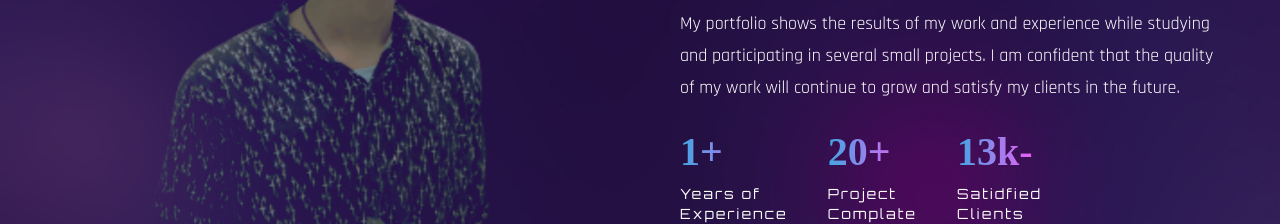
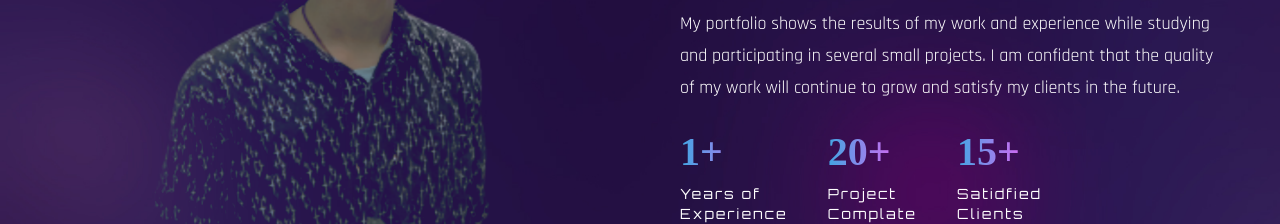
Before and after one commit to h-yusuf/PRWB-RTW, a React (Create React App) app: page / in a window 1280 px wide. Shown: the part 1240-1464 px from the top of the page. Built offline with nearby package versions, Linux system fonts and the light colour scheme; the HTML template or start-up script is replaced by a standard one; a web font is replaced by a local one.

Commit message:
Update About.jsx

```diff
--- a/src/components/home/About.jsx
+++ b/src/components/home/About.jsx
@@ -68,7 +68,7 @@ const About = () => {
               </div>
               <div className="">
                 <div className="text-[40px] font-tertiary text-gradient mb-2 py-2">
-                  {inView ? <CountUp start={0} end={13} duration={3} /> : null}k-
+                  {inView ? <CountUp start={0} end={15} duration={3} /> : null}+
                 </div>
                 <div className="font-primary text-sm tracking-[2px]">
                   Satidfied <br />
```
